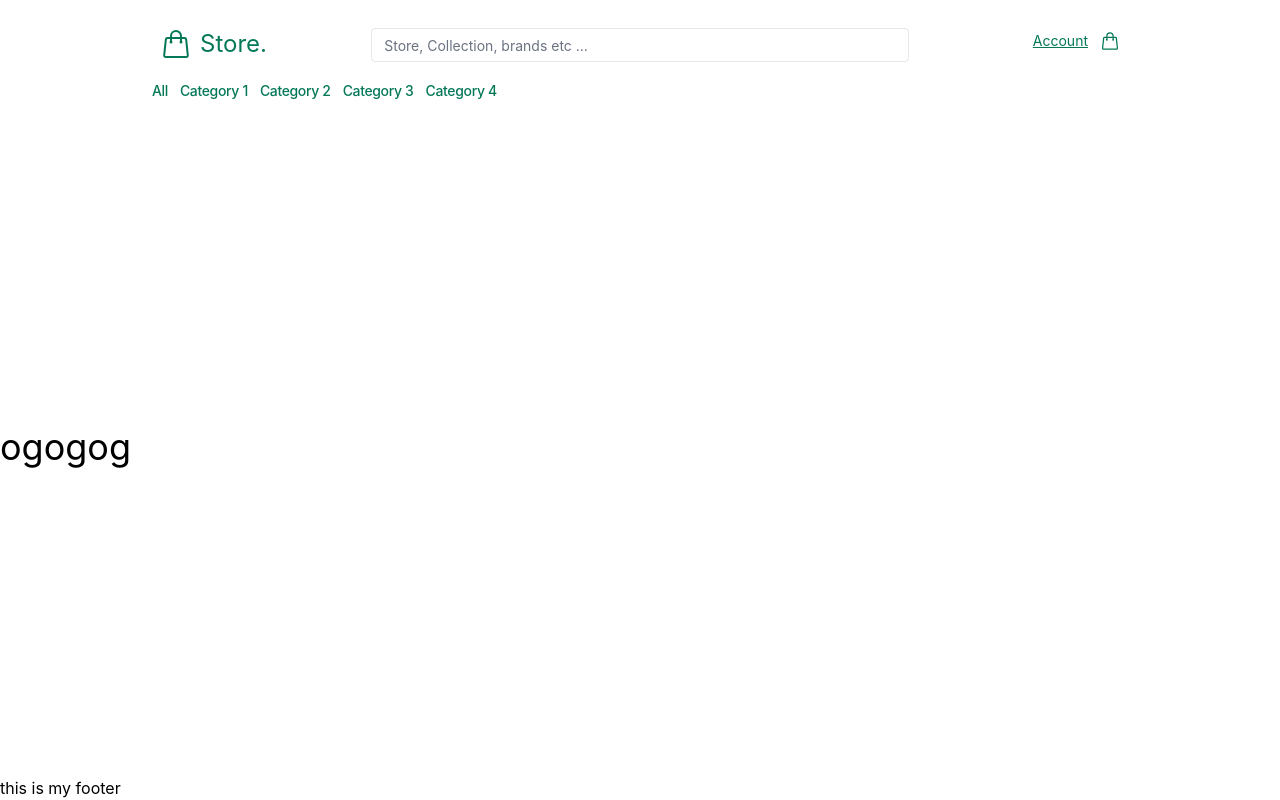
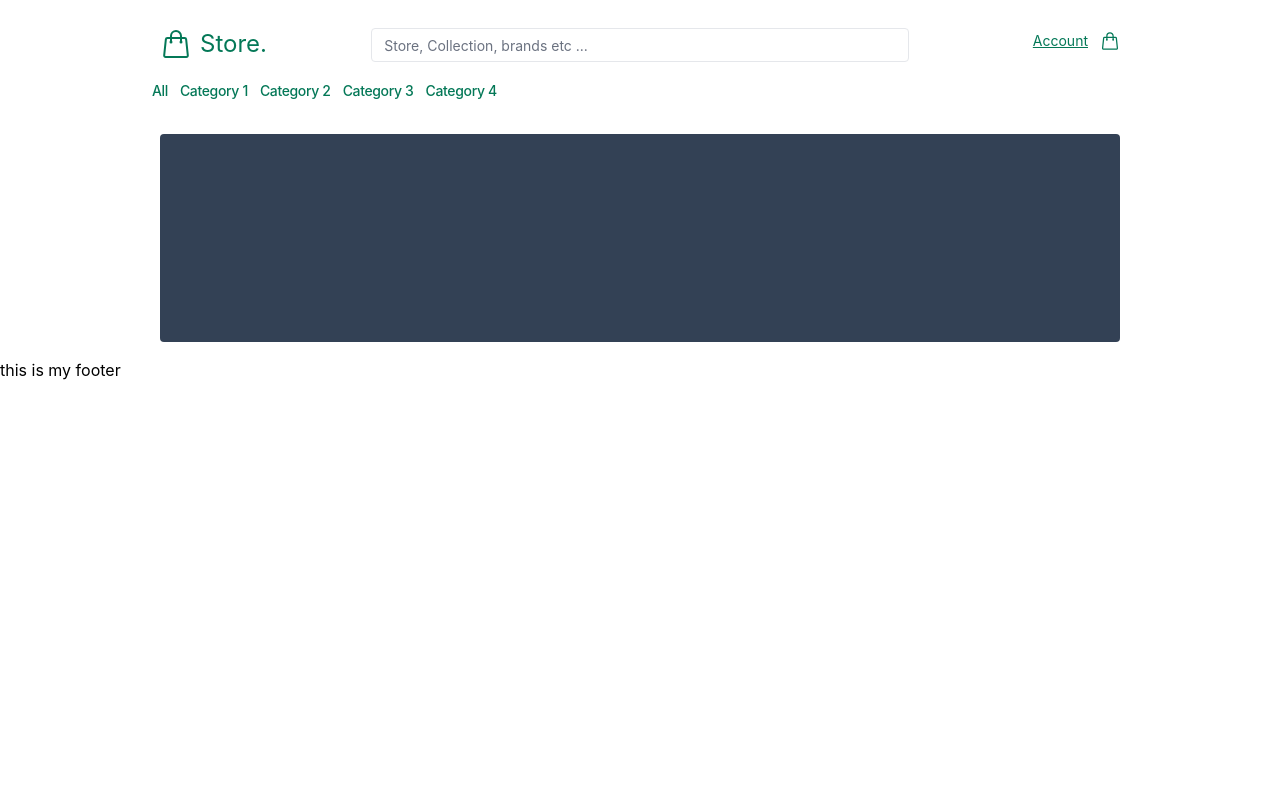
Before and after one commit to Sams-glitch/storeftront, a Next.js app: page / in a window 1280 px wide. Built offline with nearby package versions, Linux system fonts and the light colour scheme.

Commit message:
banner added

```diff
--- /dev/null
+++ b/modules/banners/Banner.jsx
@@ -0,0 +1,8 @@
+/* eslint-disable @next/next/no-img-element */
+import React from 'react';
+
+function Banner() {
+  return <div className="h-52 rounded md:h-52 bg-slate-700 w-full"></div>;
+}
+
+export default Banner;
--- a/modules/layout/Layout.js
+++ b/modules/layout/Layout.js
@@ -1,30 +1,28 @@
-import Head from 'next/head'
-import React from 'react'
-import Footer from '../Footer'
-import Header from './Header'
+import Head from 'next/head';
+import React from 'react';
+import Footer from '../Footer';
+import Header from './Header';
 
 export default function Layout({ title, children }) {
   return (
     <>
       <Head>
-        <title>{ title || 'Find, Order, and learn about us' }</title>
+        <title>{title || 'Find, Order, and learn about us'}</title>
         <meta name="description" content="Generated by create next app" />
         <link rel="icon" href="/favicon.ico" />
       </Head>
 
-    <div className='flex flex-col justify-between w-full h-screen'>
-
-
-      <div className='md:w-3/4 mx-auto py-4 sm:-px-4 md:space-x-3'>
-        <Header/>
+      <div className="flex flex-col w-full h-screen overflow-hidden">
+        <div className="md:w-3/4 mx-auto py-4 sm:-px-4 md:space-x-3">
+          <Header />
         </div>
 
-      <main>
+        <main className="md:w-3/4 mx-auto py-4 sm:-px-4 md:space-x-3">
           {children}
         </main>
 
         <Footer />
       </div>
     </>
-  )
+  );
 }
--- a/pages/index.js
+++ b/pages/index.js
@@ -1,12 +1,13 @@
 import Head from 'next/head'
 import Image from 'next/image'
+import Banner from '../modules/banners/Banner'
 import Layout from '../modules/layout/Layout'
 import styles from '../styles/Home.module.css'
 
 export default function Home() {
   return (
     <Layout>
-      <h1 className='text-4xl'>ogogog</h1>
+      <Banner />
     </Layout>
   )
 }
```
Lines whose indentation alone changed are shown as unchanged.
